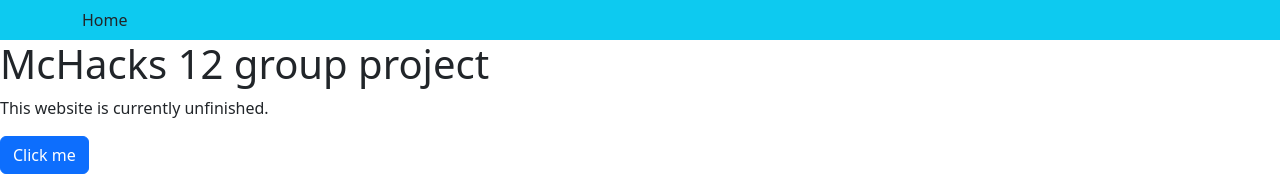
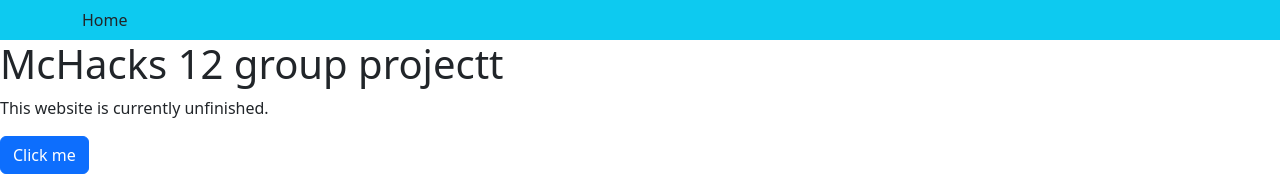
Before and after one commit to JTP001/mchacks12, a React (Create React App) app in the folder hack-app/: page / in a window 1280 px wide. Shown: the top 176 px of the page. Built offline with nearby package versions, Linux system fonts and the light colour scheme.

Commit message:
Update App.js

```diff
--- a/hack-app/src/App.js
+++ b/hack-app/src/App.js
@@ -10,7 +10,7 @@
     <Fragment>
       <MyNavbar />
       <h1>
-        McHacks 12 group project
+        McHacks 12 group projectt
       </h1>
 
       <p>This website is currently unfinished.</p>
```
